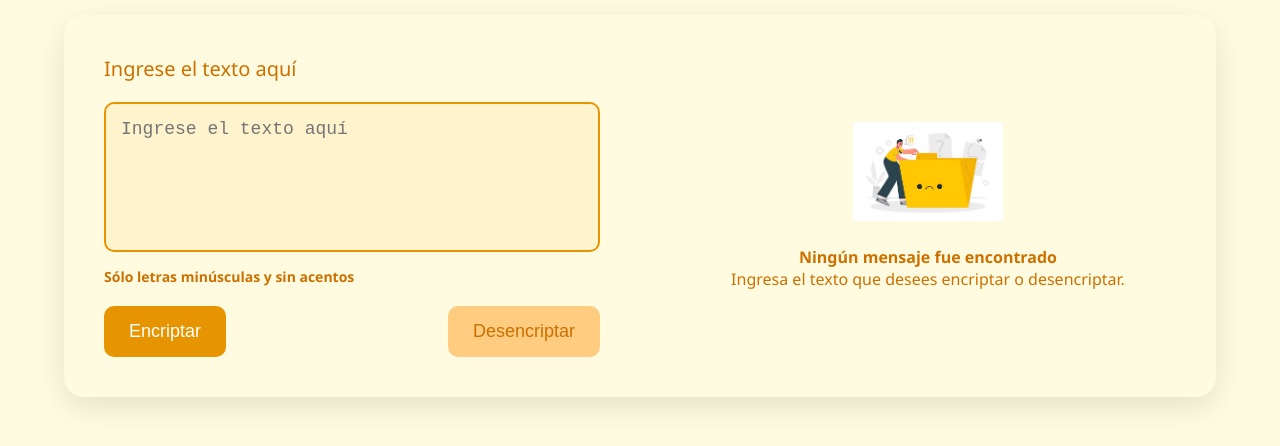
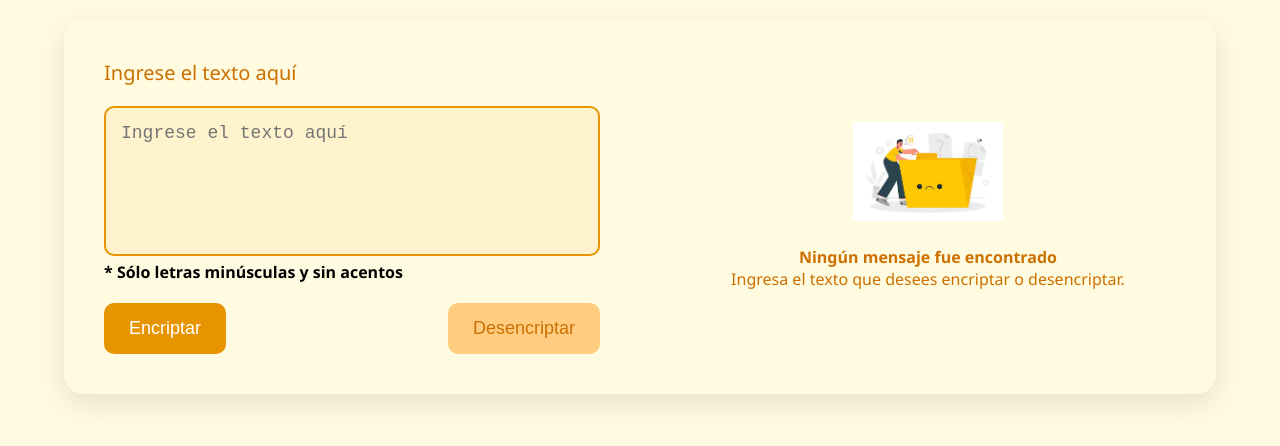
Before and after one commit to LFFA10/Encripta2, a plain HTML site: page index.html in a window 1280 px wide. Shown: the part 194-640 px from the top of the page. Drawn offline with Linux system fonts and the light colour scheme; a script that the page names is missing.

Commit message:
Update index.html

```diff
--- a/index.html
+++ b/index.html
@@ -13,7 +13,9 @@
                 <label for="textInput">Ingrese el texto aquí</label>
                 <textarea id="textInput" placeholder="Ingrese el texto aquí"></textarea>
             </div>
-            <p class="note">Sólo letras minúsculas y sin acentos</p>
+            <div class="message">
+                <p>* Sólo letras minúsculas y sin acentos</p>
+            </div>
             <div class="options">
                 <button id="encryptBtn">Encriptar</button>
                 <button id="decryptBtn">Desencriptar</button>
@@ -27,6 +29,7 @@
             </div>
         </div>
     </div>
+
     <script src="script.js"></script>
 </body>
 </html>
```
